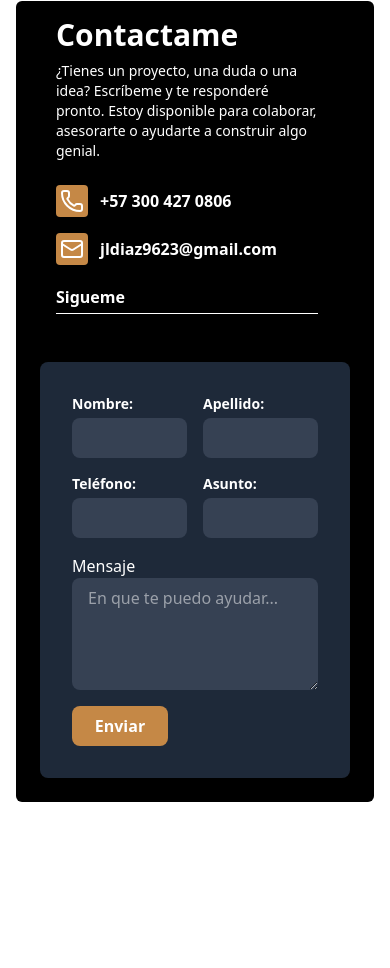
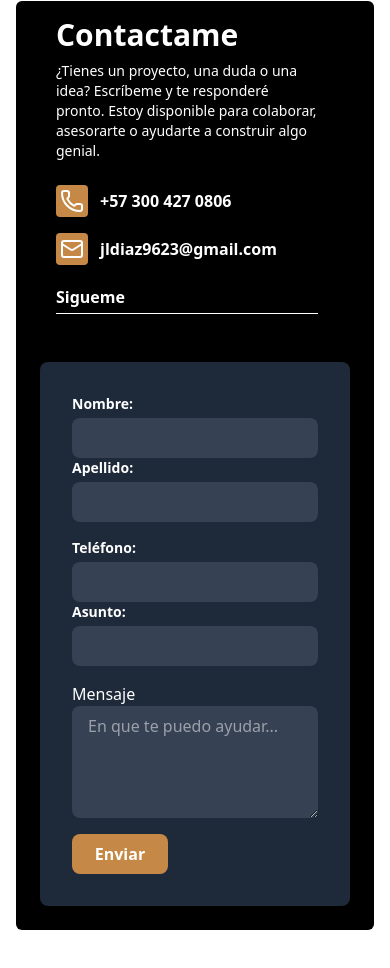
Before and after one commit to jleonardod/portafolio, an Astro site: page / in a window 390 px wide. Shown: the part 4161-5129 px from the top of the page. Before the commit the page ends 5003 px from the top, so only its background shows below. Built offline with nearby package versions, Linux system fonts and the light colour scheme; Astro itself is replaced by a stand-in of ours; some icons are missing.

Commit message:
Nombramiento de pagina y favicon

```diff
--- a/src/components/Welcome.astro
+++ b/src/components/Welcome.astro
@@ -170,7 +170,7 @@ import { FaPython, FaReact, FaPhp, FaJava, FaAws, FaDocker, FaNodeJs } from "rea
 					</div>
 					<div class="col-span-3 bg-gray-800 rounded-lg mt-8 px-8 py-8">
 						<form class="flex flex-col gap-y-4">
-							<div class="grid grid-cols-2 text-left gap-x-4">
+							<div class="grid grid-cols-1 md:grid-cols-2 text-left gap-x-4">
 								<div class=" flex flex-col gap-y-1">
 									<label class="font-semibold text-sm" for="nombre">Nombre:</label>
 									<input class="focus:border-none py-2 px-3 rounded-lg bg-gray-700" type="text" name="nombre" id="nombre">
@@ -180,7 +180,7 @@ import { FaPython, FaReact, FaPhp, FaJava, FaAws, FaDocker, FaNodeJs } from "rea
 									<input class="focus:border-none py-2 px-3 rounded-lg bg-gray-700" type="text" name="nombre" id="nombre">
 								</div>
 							</div>
-							<div class="grid grid-cols-2 text-left gap-x-4">
+							<div class="grid grid-cols-1 md:grid-cols-2 text-left gap-x-4">
 								<div class=" flex flex-col gap-y-1">
 									<label class="font-semibold text-sm" for="nombre">Teléfono:</label>
 									<input class="focus:border-none py-2 px-3 rounded-lg bg-gray-700" type="text" name="nombre" id="nombre">
--- a/src/layouts/Layout.astro
+++ b/src/layouts/Layout.astro
@@ -3,9 +3,9 @@
 	<head>
 		<meta charset="UTF-8" />
 		<meta name="viewport" content="width=device-width" />
-		<link rel="icon" type="image/svg+xml" href="/favicon.svg" />
+		<link rel="icon" type=".ico" href="favicon.ico" />
 		<meta name="generator" content={Astro.generator} />
-		<title>Astro Basics</title>
+		<title>Leonardo</title>
 	</head>
 	<body>
 		<slot />
```
Also changed, not shown: public/favicon.ico (added).
